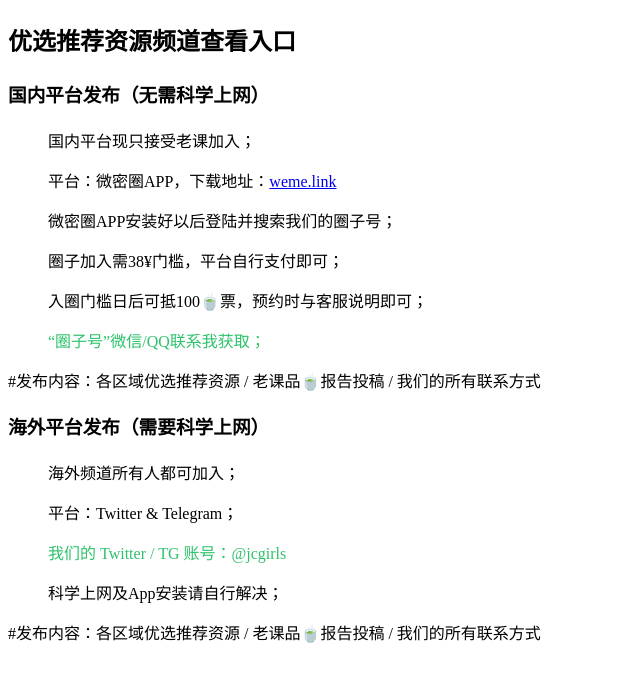
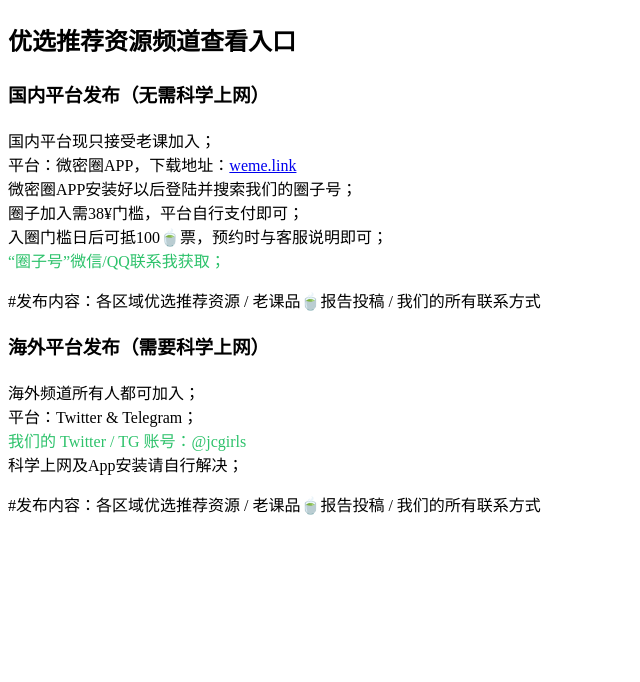
Before and after one commit to jcgirls/jcgirls.github.io, a plain HTML site: page index.html in a window 1280 px wide. Shown: the whole page, without its empty margins (0-640 px from the left). Drawn offline with Linux system fonts and the light colour scheme.

Commit message:
Update index.html

```diff
--- a/index.html
+++ b/index.html
@@ -5,22 +5,18 @@
 <body>
 <h1 style="text-align: left;"><strong><span style="font-size: 18pt;">优选推荐资源频道查看入口</span></strong></h1>
 <h2 style="text-align: left;"><span style="font-size: 14pt;">国内平台发布（无需科学上网）</span></h2>
-<blockquote>
-<p>国内平台现只接受老课加入；</p>
-<p>平台：微密圈APP，下载地址：<a href="http://www.weme.link">weme.link</a></p>
-<p>微密圈APP安装好以后登陆并搜索我们的圈子号；</p>
-<p>圈子加入需38&yen;门槛，平台自行支付即可；</p>
-<p>入圈门槛日后可抵100🍵票，预约时与客服说明即可；</p>
-<p><span style="color: #2dc26b;">&ldquo;圈子号&rdquo;微信/QQ联系我获取；</span></p>
-</blockquote>
+<div>国内平台现只接受老课加入；</div>
+<div>平台：微密圈APP，下载地址：<a href="https://www.weme.link">weme.link</a></div>
+<div>微密圈APP安装好以后登陆并搜索我们的圈子号；</div>
+<div>圈子加入需38&yen;门槛，平台自行支付即可；</div>
+<div>入圈门槛日后可抵100🍵票，预约时与客服说明即可；</div>
+<div><span style="color: #2dc26b;">&ldquo;圈子号&rdquo;微信/QQ联系我获取；</span></div>
 <p style="text-align: left;">#发布内容：各区域优选推荐资源 / 老课品🍵报告投稿 / 我们的所有联系方式&nbsp;&nbsp;</p>
 <h2 style="text-align: left;"><span style="font-size: 14pt;">海外平台发布（需要科学上网）</span></h2>
-<blockquote>
-<p>海外频道所有人都可加入；</p>
-<p>平台：Twitter &amp; Telegram；</p>
-<p><span style="color: #2dc26b;">我们的 Twitter / TG 账号：@jcgirls</span></p>
-<p>科学上网及App安装请自行解决；</p>
-</blockquote>
+<div>海外频道所有人都可加入；</div>
+<div>平台：Twitter &amp; Telegram；</div>
+<div><span style="color: #2dc26b;">我们的 Twitter / TG 账号：@jcgirls</span></div>
+<div>科学上网及App安装请自行解决；</div>
 <p style="text-align: left;">#发布内容：各区域优选推荐资源 / 老课品🍵报告投稿 / 我们的所有联系方式&nbsp;&nbsp;</p>
 </body>
 </html>
```
